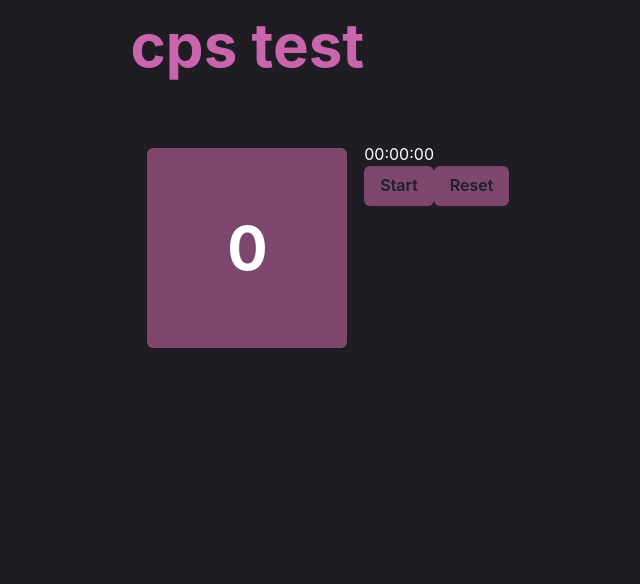
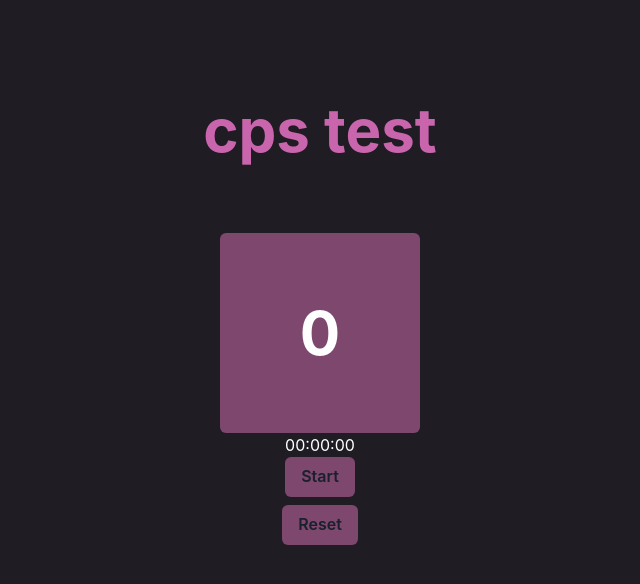
Before and after one commit to apolyeti/cps-test, a Next.js app: page / in a window 1280 px wide. Shown: the top 584 px of the page, without its empty margins (320-960 px from the left). Built offline with nearby package versions, Linux system fonts and the light colour scheme.

Commit message:
clean up and align components a little bit

```diff
--- a/src/components/Counter.tsx
+++ b/src/components/Counter.tsx
@@ -1,13 +1,14 @@
 'use client';
 import { useState } from "react";
-import {Button, Text, VStack } from "@chakra-ui/react";
+import { Button, Text, VStack } from "@chakra-ui/react";
 
 
 
 export default function Counter() {
     const [count, setCount] = useState(0);
     return (
-        <VStack>
+            <VStack
+                marginTop={"85px"}>
                 <Text
                     fontSize="6xl"
                     fontWeight="bold"
@@ -28,6 +29,9 @@ export default function Counter() {
                     _hover={{
                         bgColor: '#9c608b',
                     }}
+                    _active={{
+                        bgColor: '#612f52',
+                    }}
                 >
                     <VStack>
                         <Text
--- a/src/components/Hero.tsx
+++ b/src/components/Hero.tsx
@@ -1,4 +1,4 @@
-import { Center, Button, Text, Box } from "@chakra-ui/react";
+import { Center, Button, Text, Box, SlideFade, VStack} from "@chakra-ui/react";
 import { useState } from "react";
 import Counter from "./Counter";
 import Stopwatch from "./Stopwatch";
@@ -6,9 +6,22 @@ import Stopwatch from "./Stopwatch";
 export default function Hero() {
     const [count, setCount] = useState(0);
     return (
-        <Center>
-            <Counter />
-            <Stopwatch />
-        </Center>
+        <VStack>
+            <SlideFade
+                offsetY={"-20px"}
+                in={true}
+                transition={{
+                    enter: {
+                        duration: 0.75,
+                        delay: 0.1,
+                    },
+                }}
+                >
+                <Center>
+                    <Counter />
+                </Center>
+                <Stopwatch />
+            </SlideFade>
+        </VStack>
     );
 }
--- a/src/components/Stopwatch.tsx
+++ b/src/components/Stopwatch.tsx
@@ -1,5 +1,5 @@
 import { use, useEffect, useState } from 'react';
-import { Button } from '@chakra-ui/react';
+import { Button, VStack, Center } from '@chakra-ui/react';
 
 export default function Stopwatch() {
     const [time, setTime] = useState(0);
@@ -17,12 +17,12 @@ export default function Stopwatch() {
     }, [running]);
     return (
         <div>
-            <div>
+            <Center>
                 <span>{("0" + Math.floor((time / 60000) % 60)).slice(-2)}:</span>
                 <span>{("0" + Math.floor((time / 1000) % 60)).slice(-2)}:</span>
                 <span>{("0" + ((time / 10) % 100)).slice(-2)}</span>
-            </div>
-            <div>
+            </Center>
+            <VStack>
                 <Button
                     onClick={() => setRunning(!running)}
                     bgColor={'#7d476e'}
@@ -39,7 +39,7 @@ export default function Stopwatch() {
                     }}>
                         Reset
                 </Button>
-            </div>
+            </VStack>
         </div>
     );
 }
```
Also changed, not shown: src/styles/animations.tsx (added, +49 -0 lines). Lines whose indentation alone changed are shown as unchanged.
